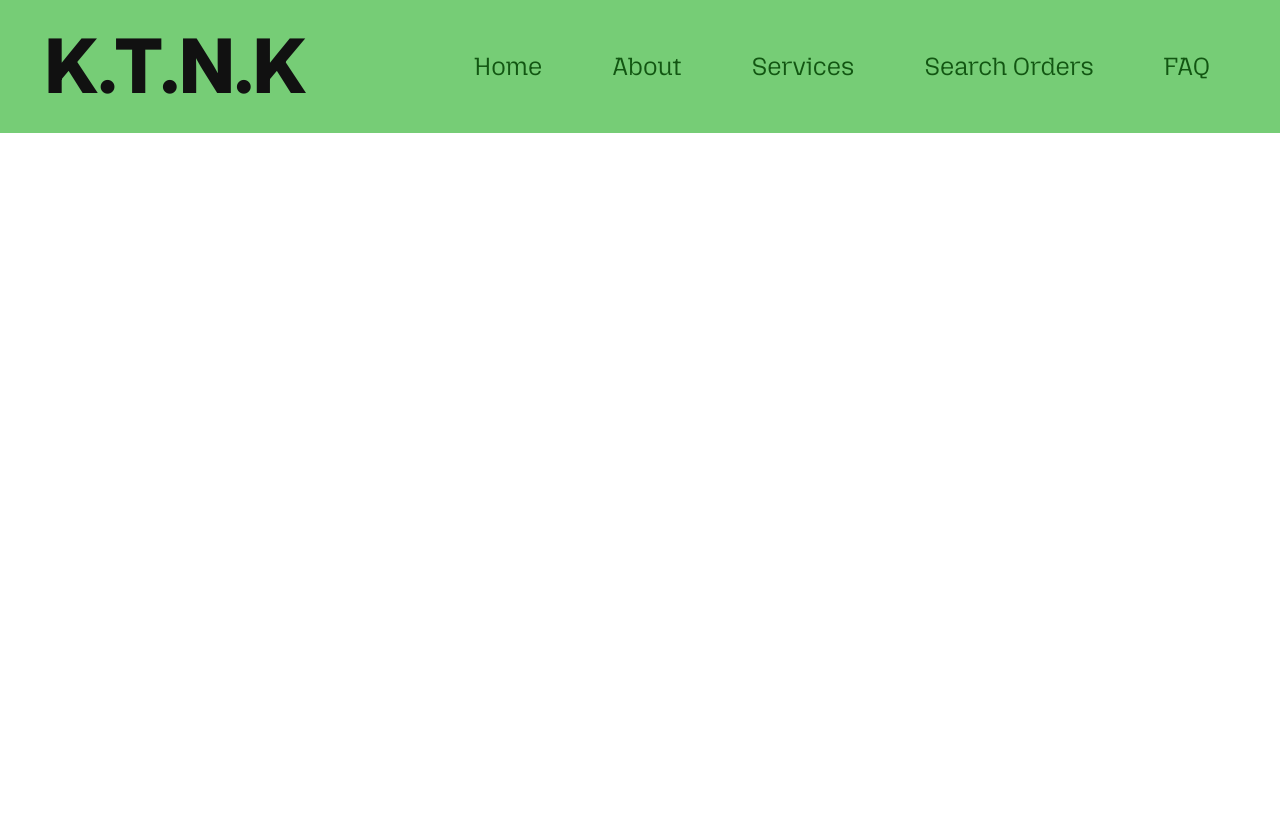
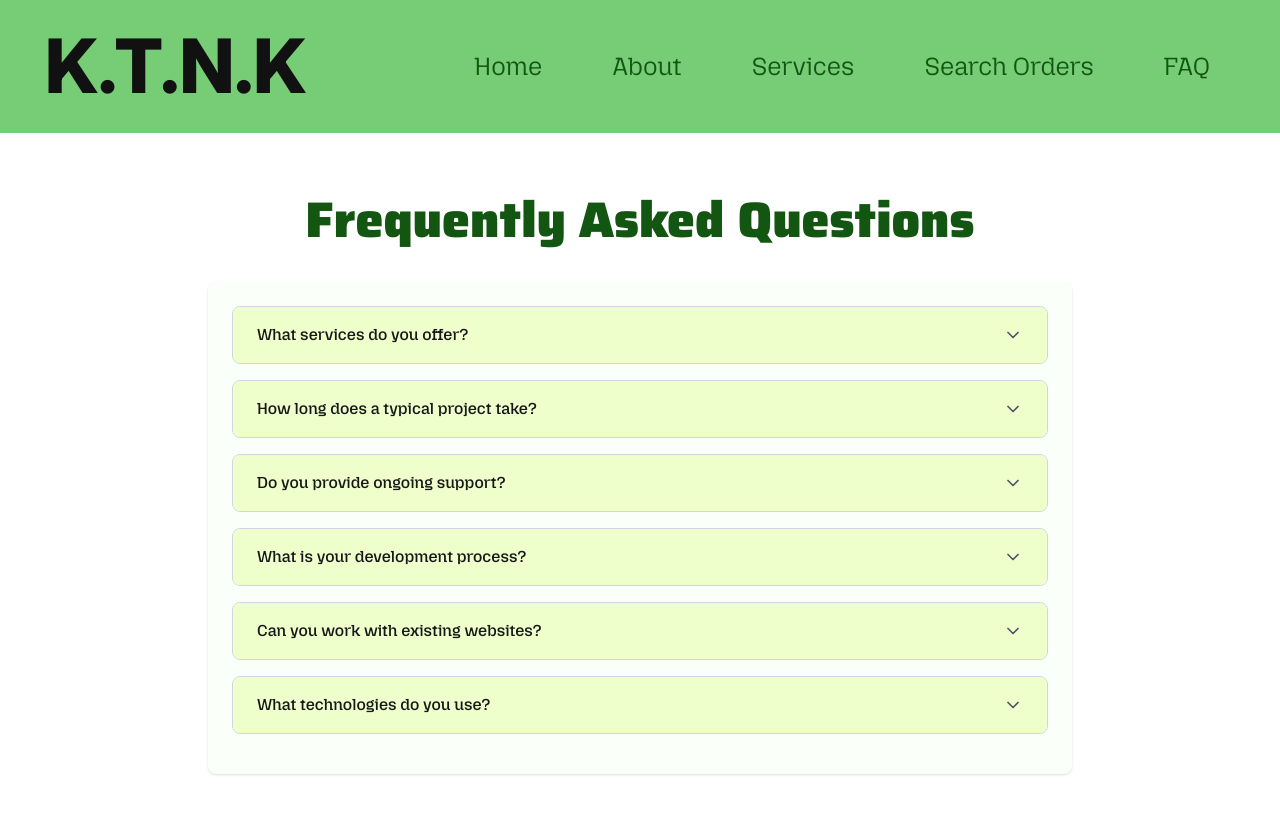
Before and after one commit to QTChosusTV/ktnk-greenpod, a Next.js app: page /faq in a window 1280 px wide. Shown: the top 814 px of the page. Built offline with nearby package versions, Linux system fonts and the light colour scheme.

Commit message:
Added FAQ

```diff
--- a/package.json
+++ b/package.json
@@ -12,6 +12,7 @@
     "@supabase/auth-helpers-nextjs": "^0.10.0",
     "@supabase/supabase-js": "^2.55.0",
     "gsap": "^3.13.0",
+    "lucide-react": "^0.544.0",
     "next": "15.4.6",
     "react": "19.1.0",
     "react-dom": "19.1.0"
--- a/src/app/faq/page.tsx
+++ b/src/app/faq/page.tsx
@@ -1,7 +1,45 @@
 "use client";
 
 import '../globals.css';
+import AnimatedContent from '../../../components/reactbits/AnimatedContent/AnimatedContent';
 import { useEffect, useState } from "react";
+import { ChevronDown } from 'lucide-react';
+
+interface QAItemProps {
+  question: string;
+  answer: string;
+}
+
+const QAItem: React.FC<QAItemProps> = ({ question, answer }) => {
+  const [isOpen, setIsOpen] = useState(false);
+
+  return (
+    <div className="border border-gray-300 rounded-lg mb-4 overflow-hidden">
+      <button
+        onClick={() => setIsOpen(!isOpen)}
+        className="w-full px-6 py-4 hover:bg-gray-100 flex justify-between items-center text-left transition-colors duration-200"
+        style={{backgroundColor: "#eeffcc"}}
+      >
+        <span className="font-medium" style={{fontFamily: "Mozilla"}}>{question}</span>
+        <ChevronDown
+          className={`w-5 h-5 text-gray-600 transform transition-transform duration-200 ${
+            isOpen ? 'rotate-180' : 'rotate-0'
+          }`}
+        />
+      </button>
+
+      <div
+        className={`overflow-hidden transition-all duration-300 ease-in-out ${
+          isOpen ? 'max-h-96 opacity-100' : 'max-h-0 opacity-0'
+        }`}
+      >
+        <div className="px-6 py-4 text-gray-700 border-t border-gray-200" style={{fontFamily: "Mozilla", backgroundColor: "#ffffff"}}>
+          {answer}
+        </div>
+      </div>
+    </div>
+  );
+};
 
 export default function Home() {
   const [loading, setLoading] = useState(true);
@@ -20,8 +58,58 @@ export default function Home() {
   }
 
   return (
-    <main>
+    <main className="min-h-screen py-8">
+      <AnimatedContent
+          distance={50}
+          direction="vertical"
+          reverse={false}
+          duration={0.8}
+          ease="power3.out"
+          initialOpacity={0.0}
+          animateOpacity
+          scale={1.0}
+          threshold={0.2}
+          delay={0.0}
+      >
+        <div className="max-w-4xl mx-auto px-4">
+          <h1 className="text-3xl text-gray-800 text-center mb-8 header-1">
+            Frequently Asked Questions
+          </h1>
 
+          <div className="rounded-lg shadow-sm p-6" style={{background: "#fafffa"}}>
+
+            <QAItem
+              question="What services do you offer?"
+              answer="We provide comprehensive web development services including custom website design, e-commerce solutions, mobile app development, and digital marketing strategies to help your business grow online."
+            />
+
+            <QAItem
+              question="How long does a typical project take?"
+              answer="Project timelines vary depending on complexity and scope. Simple websites typically take 2-4 weeks, while complex web applications can take 2-3 months. We'll provide a detailed timeline during our initial consultation."
+            />
+
+            <QAItem
+              question="Do you provide ongoing support?"
+              answer="Yes, we offer comprehensive maintenance and support packages. This includes regular updates, security monitoring, backup services, and technical support to ensure your website runs smoothly."
+            />
+
+            <QAItem
+              question="What is your development process?"
+              answer="Our process includes discovery and planning, design mockups, development and testing, client review and feedback, final revisions, and launch. We maintain clear communication throughout each phase."
+            />
+
+            <QAItem
+              question="Can you work with existing websites?"
+              answer="Absolutely! We can redesign existing websites, add new features, improve performance, fix bugs, or migrate to new platforms. We'll assess your current site and recommend the best approach."
+            />
+
+            <QAItem
+              question="What technologies do you use?"
+              answer="We specialize in modern web technologies including React, Next.js, TypeScript, Node.js, and various databases. We choose the best technology stack based on your project requirements."
+            />
+          </div>
+        </div>
+      </AnimatedContent>
     </main>
   );
 }
```
Also changed, not shown: 1 other file (tests, documents, lock files or other folders).
